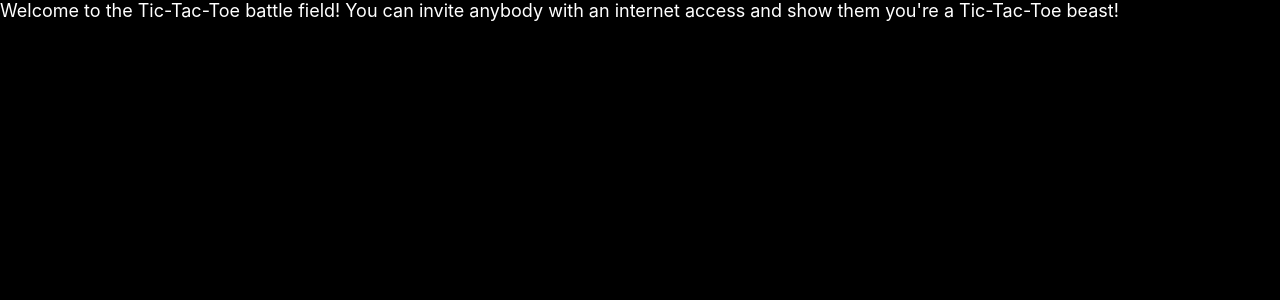
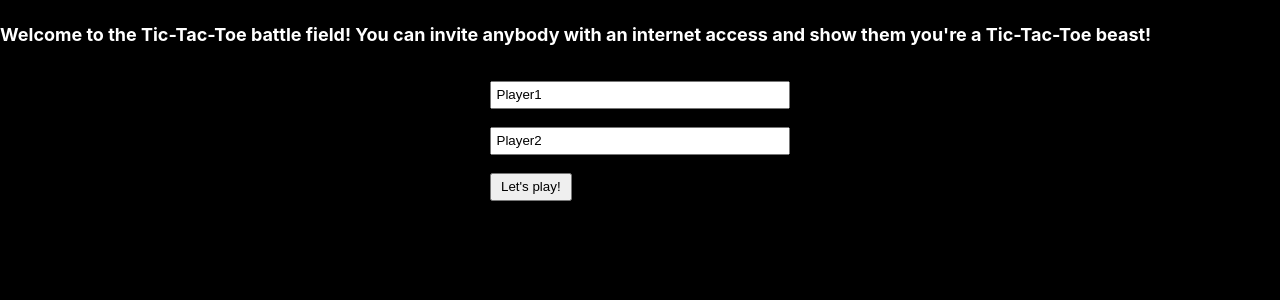
Before and after one commit to mehmetalperen/tic-tac-toe-firebase, a Next.js app: page / in a window 1280 px wide. Shown: the top 300 px of the page. Built offline with nearby package versions, Linux system fonts and the light colour scheme; no server answers.

Commit message:
fix db url on firebase init file and create game page that has the game key(id) in its url

```diff
--- /dev/null
+++ b/pages/games/[id].tsx
@@ -0,0 +1,5 @@
+import { GetServerSideProps } from "next";
+
+export default function Game() {
+  return <main>game</main>;
+}
--- a/pages/index.tsx
+++ b/pages/index.tsx
@@ -1,10 +1,56 @@
 import type { NextPage } from "next";
+import { useRouter } from "next/router";
+import { useState } from "react";
+import { firebase } from "../src/initFirebase";
+
+const database = firebase.database();
 
 const Home: NextPage = () => {
+  const [player1, setPlayer1] = useState("Player1");
+  const [player2, setPlayer2] = useState("Player2");
+  const router = useRouter();
   return (
     <div>
-      Welcome to the Tic-Tac-Toe battle field! You can invite anybody with an
-      internet access and show them you're a Tic-Tac-Toe beast!
+      <h4>
+        Welcome to the Tic-Tac-Toe battle field! You can invite anybody with an
+        internet access and show them you're a Tic-Tac-Toe beast!
+      </h4>
+      <main>
+        <form
+          onSubmit={(e) => {
+            e.preventDefault();
+            const gamesRef = database.ref("games"); //will create new 'game' db, if there is nothing in it. if there is a 'games' table, it will just get its ref
+            const newGameRef = gamesRef.push(); //will push new game to the 'games' table
+            newGameRef.set({
+              player1,
+              player2,
+              turn: "player1",
+              first: "player1",
+              board: [
+                ["", "", ""],
+                ["", "", ""],
+                ["", "", ""],
+              ],
+            });
+
+            router.push(`/games/${newGameRef.key}`); //navigating to a page with a url of the new games id (key)
+          }}
+        >
+          <input
+            type="text"
+            name="player1"
+            value={player1}
+            onChange={(e) => setPlayer1(e.target.value)}
+          />
+          <input
+            type="text"
+            name="player2"
+            value={player2}
+            onChange={(e) => setPlayer2(e.target.value)}
+          />
+          <button type="submit">Let's play!</button>
+        </form>
+      </main>{" "}
     </div>
   );
 };
--- a/src/initFirebase.ts
+++ b/src/initFirebase.ts
@@ -5,7 +5,7 @@ import "firebase/compat/database";
 const config = {
   apiKey: process.env.NEXT_PUBLIC_FIREBASE_API_KEY,
   authDomain: `${process.env.NEXT_PUBLIC_FIREBASE_PROJECT_ID}.firebaseapp.com`,
-  databaseURL: `https://${process.env.NEXT_PUBLIC_FIREBASE_PROJECT_ID}-default-rtdb.firebaseio.com`,
+  databaseURL: `https://${process.env.NEXT_PUBLIC_FIREBASE_PROJECT_ID}-default-rtdb.firebaseio.com/`,
   projectId: process.env.NEXT_PUBLIC_FIREBASE_PROJECT_ID,
 };
 
```
